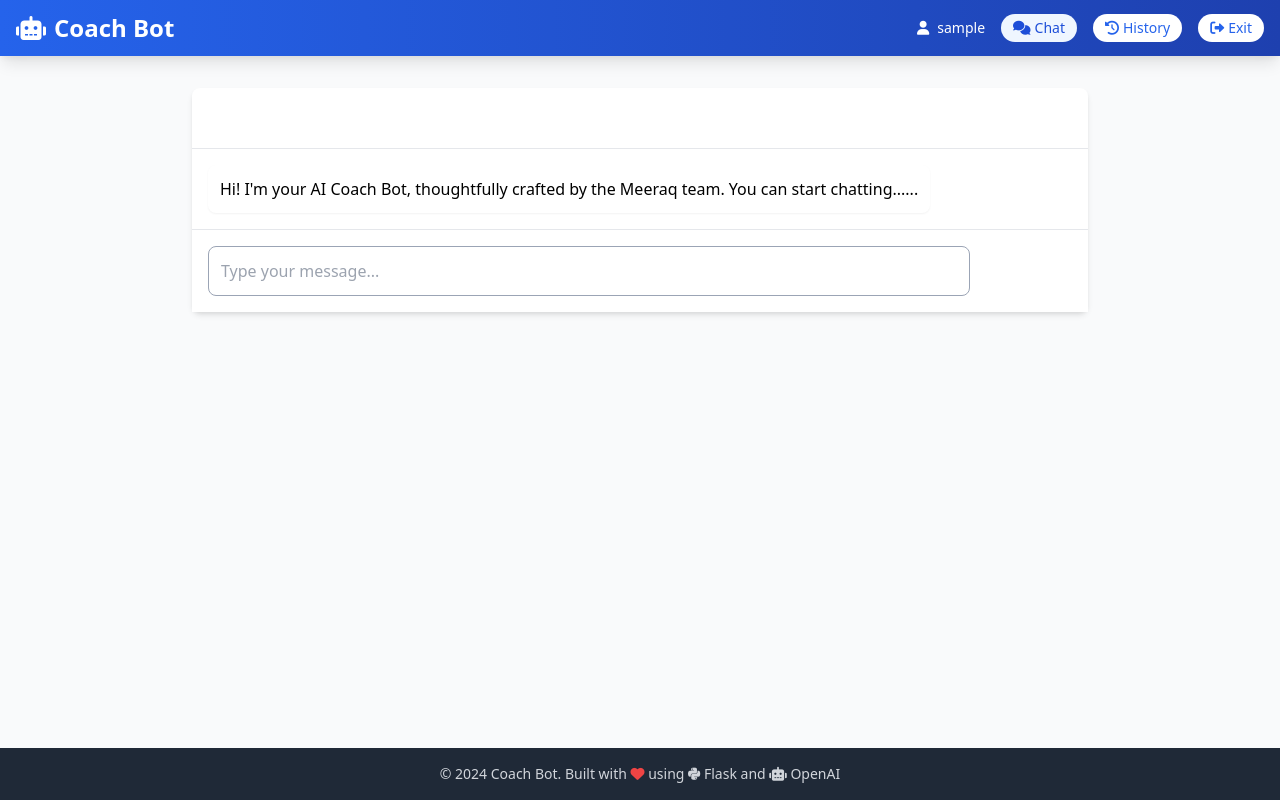
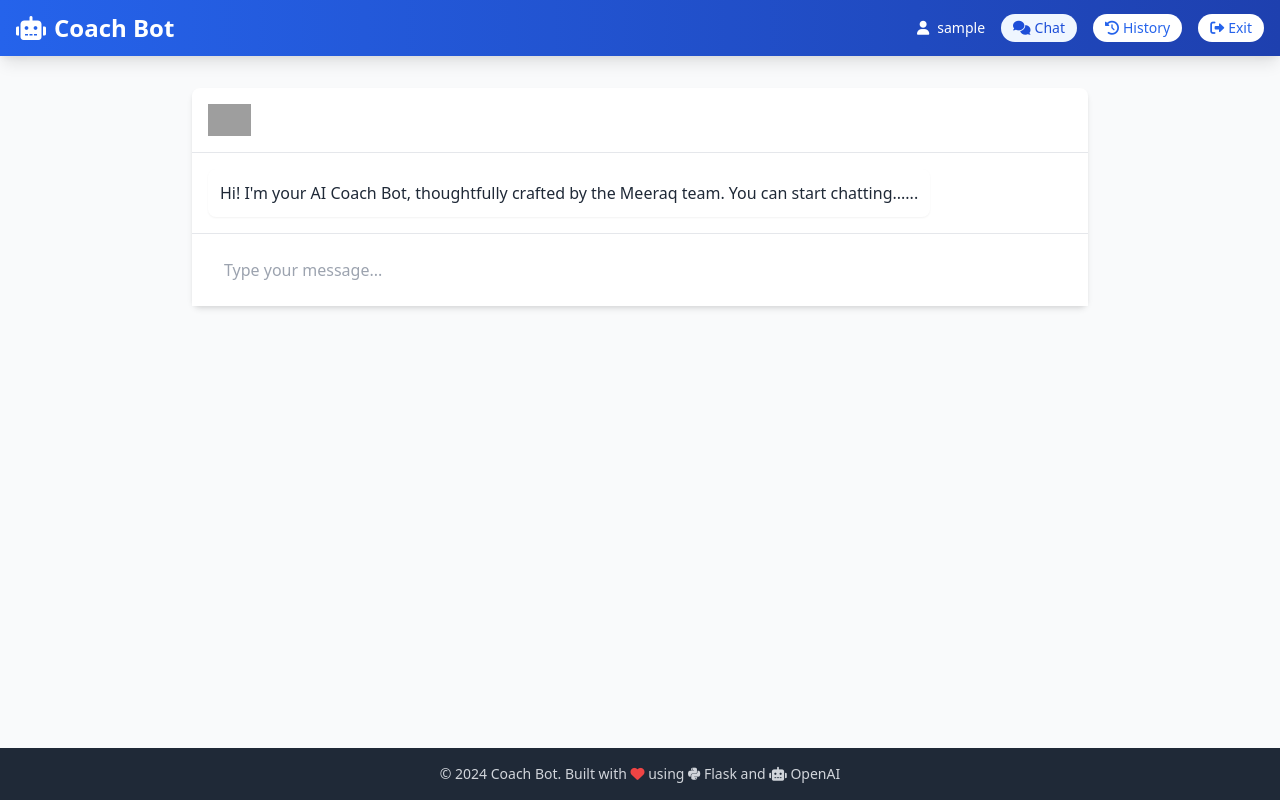
Before and after one commit to charankolisetty/coaching_bot, a Flask app: page /chat in a window 1280 px wide. Run offline with Flask 3, Linux system fonts and the light colour scheme; the visitor is signed in with stand-in values (Sample User, id 1); grey boxes are pictures that could not be loaded.

Commit message:
inital commit - app

```diff
--- a/static/css/style.css
+++ b/static/css/style.css
@@ -1,10 +1,8 @@
 :root {
-    --meeraq-primary: #394867;
-    --meeraq-secondary: #9BA4B5;
-    --meeraq-accent: #F1F6F9;
-    --meeraq-dark: #212A3E;
-    --meeraq-white: #FFFFFF;
-    --meeraq-error: #dc2626;
+    --meeraq-pink: #E6007E;
+    --meeraq-purple: #9B3899;
+    --meeraq-blue: #1B1464;
+    --meeraq-gradient: linear-gradient(to right, var(--meeraq-pink), var(--meeraq-purple), var(--meeraq-blue));
 }
 
 /* Custom scrollbar */
@@ -39,36 +37,18 @@
     animation: slideIn 0.3s ease-out;
 }
 
-.message:hover {
-    transform: translateY(-1px);
-    box-shadow: 0 4px 6px rgba(0, 0, 0, 0.1);
-}
-
-/* .user-message {
-    background: linear-gradient(135deg, #3b82f6, #2563eb);
-    color: white;
+.user-message {
     margin-left: auto;
     border-bottom-right-radius: 0.25rem;
 }
 
 .bot-message {
-    background: white;
-    border: 1px solid #e5e7eb;
     margin-right: auto;
     border-bottom-left-radius: 0.25rem;
-} */
-.user-message {
-    background: linear-gradient(135deg, var(--meeraq-primary), var(--meeraq-dark));
-    color: var(--meeraq-white);
+    border: 1px solid rgba(0, 0, 0, 0.1);
 }
 
-.bot-message {
-    background: var(--meeraq-accent);
-    border: 1px solid var(--meeraq-secondary);
-    color: var(--meeraq-dark);
-}
-
-/* Message timestamps */
+/* Timestamps */
 .message::after {
     content: attr(data-time);
     position: absolute;
@@ -79,6 +59,7 @@
 
 .user-message::after {
     right: 0.5rem;
+    color: var(--meeraq-pink);
 }
 
 .bot-message::after {
@@ -89,18 +70,16 @@
 .typing-indicator {
     display: flex;
     padding: 0.75rem 1rem;
-    background-color: white;
-    border: 1px solid #e5e7eb;
+    background: var(--meeraq-gradient);
     border-radius: 1rem;
     margin: 0.5rem 0;
     width: fit-content;
-    animation: slideIn 0.3s ease-out;
 }
 
 .typing-indicator span {
     height: 6px;
     width: 6px;
-    background: linear-gradient(135deg, #3b82f6, #2563eb);
+    background: white;
     border-radius: 50%;
     margin: 0 2px;
     display: inline-block;
--- a/templates/chat.html
+++ b/templates/chat.html
@@ -4,50 +4,73 @@
 
 {% block content %}
 <div class="max-w-4xl mx-auto bg-white rounded-lg shadow-md h-[80vh] flex flex-col">
-    <div class="p-4 border-b bg-[#394867]">
-        <h2 class="text-xl font-semibold text-white">Meeraq Coach Bot</h2>
+    <!-- Header with gradient -->
+    <div class="p-4 bg-gradient-to-r from-[#E6007E] via-[#9B3899] to-[#1B1464] border-b">
+        <div class="flex items-center justify-between">
+            <div class="flex items-center space-x-2">
+                <img src="{{ url_for('static', filename='images/meeraq-logo.png') }}" alt="Meeraq" class="h-8">
+                <h2 class="text-xl font-semibold text-white">Coach Bot</h2>
+            </div>
+            <div class="flex items-center space-x-4">
+                <span class="text-white text-sm">{{ session.get('username') }}</span>
+                <a href="{{ url_for('history') }}"
+                   class="bg-white/10 text-white px-3 py-1 rounded-full hover:bg-white/20 transition-colors">
+                    History
+                </a>
+                <a href="{{ url_for('logout') }}"
+                   class="bg-white/10 text-white px-3 py-1 rounded-full hover:bg-white/20 transition-colors">
+                    Exit
+                </a>
+            </div>
+        </div>
     </div>
 
-    <div id="chat-messages" class="flex-1 overflow-y-auto p-4 space-y-4 bg-[#F1F6F9]">
+    <!-- Chat messages area -->
+    <div id="chat-messages" class="flex-1 overflow-y-auto p-4 space-y-4 bg-[#1B1464]/5">
         <!-- Welcome message -->
         <div class="flex items-start space-x-2">
             <div class="bg-white rounded-lg p-3 max-w-[80%] shadow-sm">
-                <p class="text-[#212A3E]">Hi! I'm your AI Coach Bot, thoughtfully crafted by the Meeraq team. You can start chatting......</p>
+                <p class="text-gray-800">Hi! I'm your AI Coach Bot, thoughtfully crafted by the Meeraq team. You can start chatting......</p>
             </div>
         </div>
 
-        <!-- Chat history -->
+        <!-- Messages -->
         {% for message in chat_history %}
         <div class="flex flex-col space-y-2">
             <div class="flex justify-end">
-                <div class="message user-message" data-time="{{ message.timestamp|format_time }}">
+                <div class="message user-message bg-gradient-to-r from-[#E6007E] to-[#9B3899]" data-time="{{ message.timestamp.strftime('%I:%M %p') if message.timestamp else '' }}">
                     <p class="text-white">{{ message.prompt }}</p>
                 </div>
             </div>
             <div class="flex items-start space-x-2">
-                <div class="message bot-message" data-time="{{ message.timestamp|format_time }}">
-                    <p class="text-white">{{ message.prompt }}</p>
+                <div class="message bot-message bg-white" data-time="{{ message.timestamp.strftime('%I:%M %p') if message.timestamp else '' }}">
+                    <p class="text-gray-800">{{ message.response }}</p>
                 </div>
             </div>
         </div>
         {% endfor %}
     </div>
 
-    <div class="border-t p-4 bg-white">
+    <!-- Input area -->
+    <div class="border-t p-4 bg-white relative">
         <form id="chat-form" class="flex space-x-4">
             <textarea
                 id="prompt"
                 name="prompt"
                 required
-                class="chat-input flex-1 rounded-lg border-[#9BA4B5] focus:border-[#394867] focus:ring-[#394867]"
+                class="flex-1 rounded-lg border-[#E6007E] focus:border-[#9B3899] focus:ring-[#9B3899] min-h-[44px] py-2 px-4 resize-none"
                 placeholder="Type your message..."
                 rows="1"
             ></textarea>
             <button type="submit"
-                class="bg-[#394867] text-white px-6 py-2 rounded-lg hover:bg-[#212A3E] transition-colors h-[44px] flex-shrink-0 focus:outline-none focus:ring-2 focus:ring-[#394867] focus:ring-offset-2">
+                    class="bg-gradient-to-r from-[#E6007E] to-[#9B3899] text-white px-6 py-2 rounded-lg hover:opacity-90 transition-all duration-200 h-[44px] flex-shrink-0 flex items-center justify-center min-w-[100px]">
                 <span>Send</span>
             </button>
         </form>
+        <!-- Time display outside input box -->
+        <div class="absolute top-0 right-4 transform -translate-y-full bg-white/80 px-2 py-1 rounded text-sm text-gray-600">
+            <span id="current-time"></span>
+        </div>
     </div>
 </div>
 {% endblock %}
```
